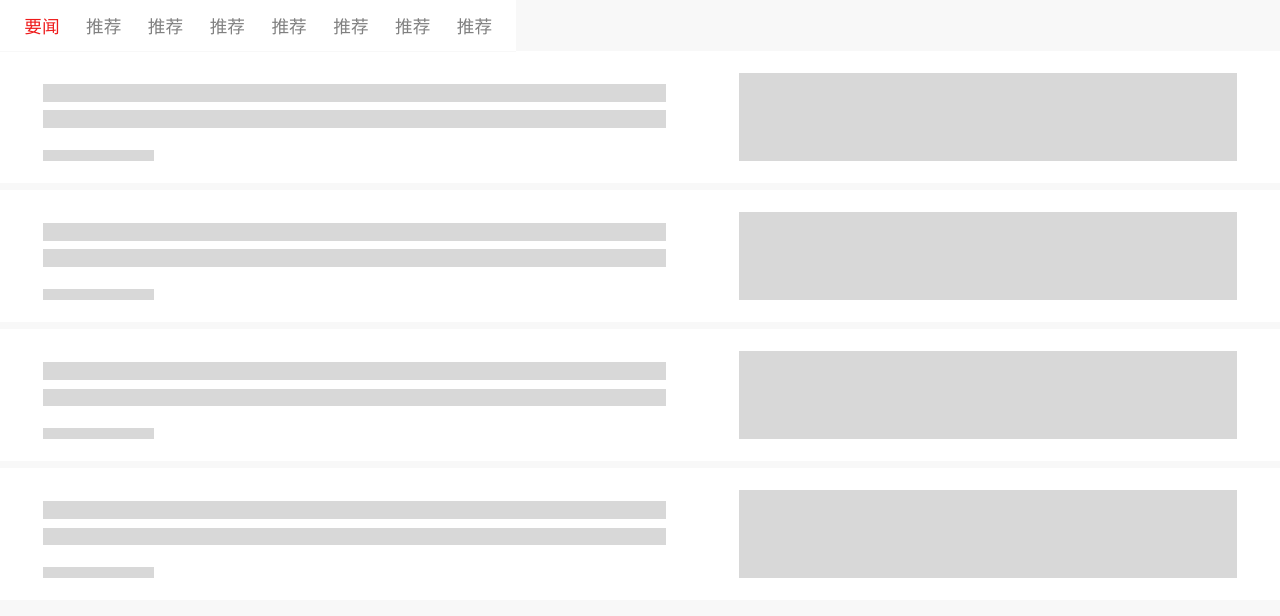
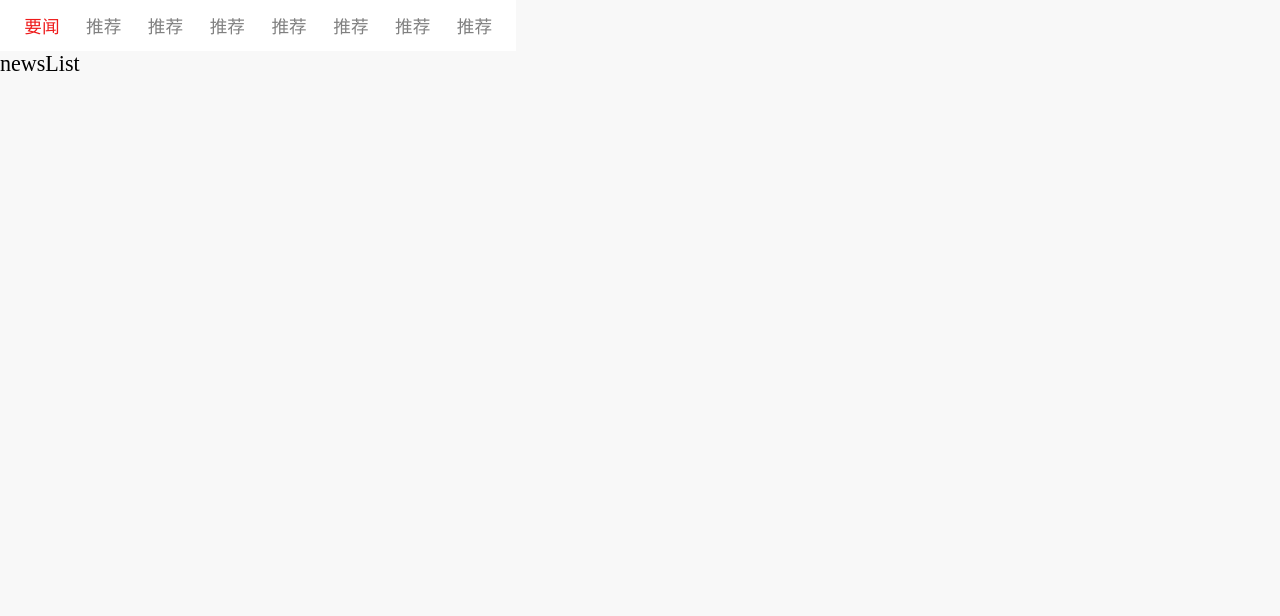
Before and after one commit to 1updown1/pwa-news, a React (Create React App) app: page / in a window 1280 px wide. Shown: the top 616 px of the page. Built offline with nearby package versions, Linux system fonts and the light colour scheme.

Commit message:
update 更新新闻列表渲染逻辑

```diff
--- a/src/components/Placeholder/index.jsx
+++ b/src/components/Placeholder/index.jsx
@@ -1,7 +1,5 @@
 import React from 'react';
 import Style from './index.module.css';
-console.log(Style);
-
 
 export default function Placeholder() {
 	return (
--- a/src/views/NewsList/index.jsx
+++ b/src/views/NewsList/index.jsx
@@ -1,14 +1,51 @@
-import React, { useState } from 'react';
+import React, { useState, useEffect } from 'react';
 import Placeholder from '../../components/Placeholder/index';
 
 export default function NewsList() {
 	const [newsList, setNewsList] = useState([]);
-	return (
-		<div>
-			<Placeholder></Placeholder>
-			<Placeholder></Placeholder>
-			<Placeholder></Placeholder>
-			<Placeholder></Placeholder>
-		</div>
-	)
+	const [placeholderNum, setPlaceholderNum] = useState(4);
+
+	useEffect(() => {
+		const unit = parseFloat(document.documentElement.style.fontSize);
+		const newsItemHeight = parseInt(getComputedStyle(document.documentElement).getPropertyValue('--news-item-height'));
+		const newsItemPadding = parseInt(getComputedStyle(document.documentElement).getPropertyValue('--news-item-padding-top'));
+		const navBarHeight = parseInt(getComputedStyle(document.documentElement).getPropertyValue('--nav-bar-height'));
+		const bodyHeight = parseInt(document.documentElement.clientHeight);
+		const showNum = (bodyHeight - (navBarHeight * unit)) / (newsItemHeight + 2 * newsItemPadding) / unit;
+		setPlaceholderNum(Math.ceil(showNum));
+	}, []);
+
+	useEffect(() => {
+		const mockList = [
+			{
+				id: 1,
+				title: '标题标题标题标题标题标题标题标题标题',
+				posterImageUrl: ''
+			},
+			{
+				id: 2,
+				title: '标题标题标题标题标题标题标题标题标题',
+				posterImageUrl: ''
+			}
+		]
+		setTimeout(() => {
+			setNewsList(mockList);
+		}, 1000);
+	}, []);
+
+	if (newsList.length) {
+		return (
+			<div>newsList</div>
+		)
+	}else{
+		const placeholderList = [];
+		for (let i = 0; i < placeholderNum; i++) {
+			placeholderList.push(<Placeholder key={i} />)
+		}
+		return (
+			<div>
+				{ placeholderList }
+			</div>
+		)
+	}
 }
```
